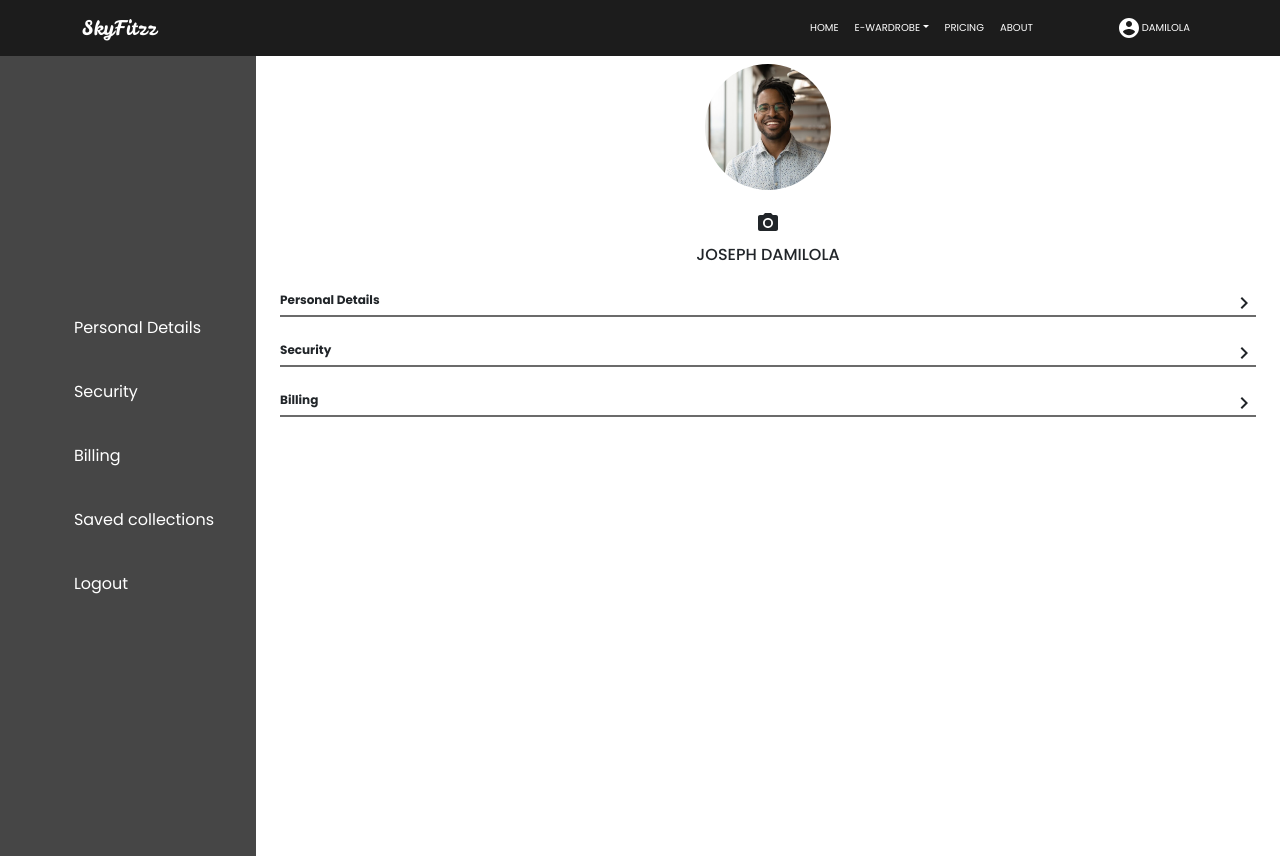
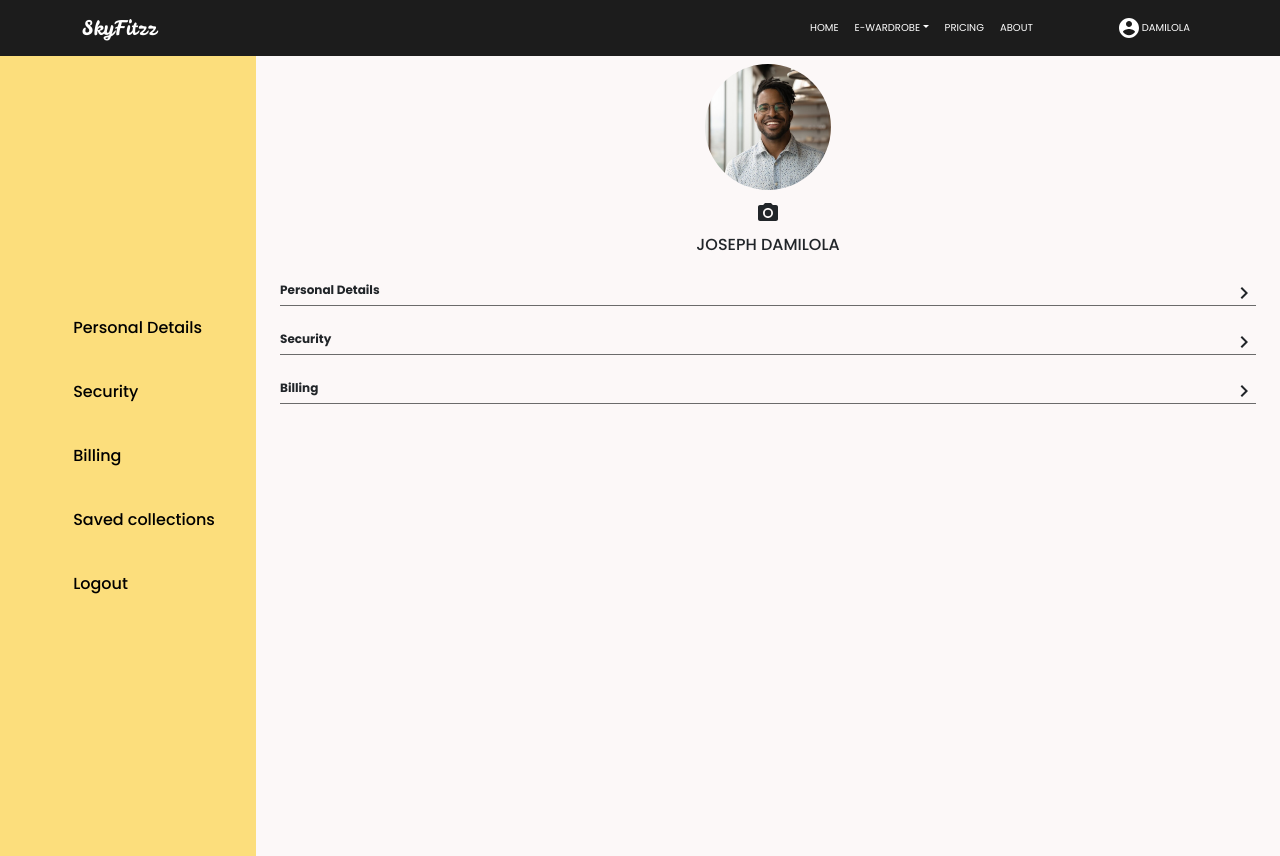
Before and after one commit to isw-academy-falcons/e-wardrobe-front, a React (Create React App) app: page /profile in a window 1280 px wide. Built offline with nearby package versions, Linux system fonts and the light colour scheme.

Commit message:
updated the profile-page background color

```diff
--- a/src/pages/profile/ProfilePage.css
+++ b/src/pages/profile/ProfilePage.css
@@ -3,19 +3,26 @@
 }
 ul li:hover, a:hover {
     cursor: pointer;
-    color: #FCDE7C;
+
 }
 
-a{
+a,li{
     text-decoration: none;
-    color: white;
+    color: #000;
+
+
+}
+
+.user-profile{
+    background-color: #FCF8F8;
+
 }
 
 .user-profile .section{
     font-family: Poppins;
-    font-size: 20px;
+    font-size: 24px;
     font-weight: bold;
-    border-bottom: 2px solid #6B6B6B;
+    border-bottom: 1px solid #6B6B6B;
     display: flex;
     justify-content: space-between;
 }
@@ -25,7 +32,7 @@ a{
     flex-direction: column;
     justify-content: center;
     align-items: center;
-    gap:20px;
+    gap:10px;
 
 }
 
--- a/src/pages/profile/ProfilePage.jsx
+++ b/src/pages/profile/ProfilePage.jsx
@@ -27,11 +27,11 @@ const ProfilePage = () => {
 
   return (
     <div className="profile ">
-      <AppNavBar />
+       <AppNavBar />
       <div className="profile-container ">
-        <nav className="bg-[#464646] py-2 flex ">
+        <nav className="bg-[#FCDE7C] py-2 flex ">
           <div className="m-auto">
-            <ul className="list-none text-white font-[Poppins] text-left m-auto space-y-10">
+            <ul className="list-none text-white font-[Poppins] text-left font-medium m-auto space-y-10">
               <li>
                 <a
                   href="#personal-details"
```
